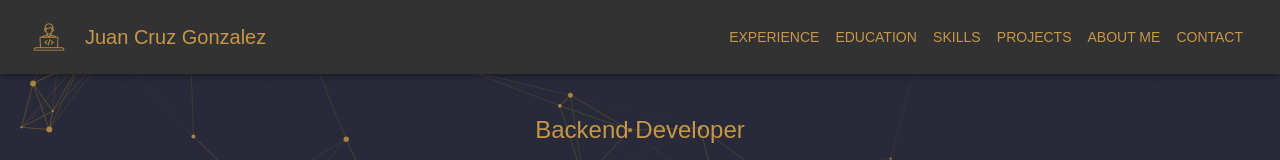
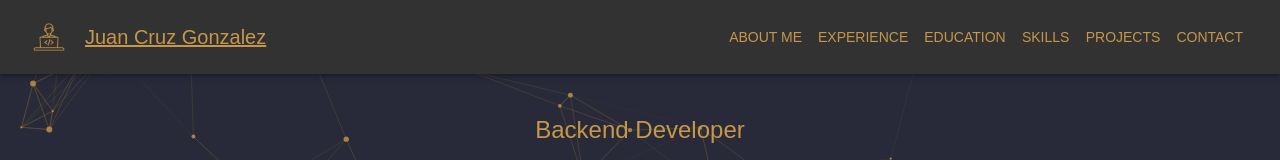
Before and after one commit to juancruz41/portfoliov1, a React (Create React App) app: page / in a window 1280 px wide. Shown: the top 160 px of the page. Built offline with nearby package versions, Linux system fonts and the light colour scheme.

Commit message:
botones de menu funcionando

```diff
--- a/src/components/Header.js
+++ b/src/components/Header.js
@@ -8,11 +8,11 @@ function Header() {
   const handleDrawerToggle = () => setMobileOpen(!mobileOpen);
 
   const menuItems = [
+    { label: "About Me", id: "about" },
     { label: "Experience", id: "experience" },
     { label: "Education", id: "learning-path" },
     { label: "Skills", id: "skills" },
     { label: "Projects", id: "projects" },
-    { label: "About Me", id: "about" },
     { label: "Contact", id: "contact" },
   ];
 
@@ -29,7 +29,7 @@ function Header() {
       <Toolbar>
         {/* 📌 Logo */}
         <Box component="img" src={logo} alt="Logo" sx={{ height: 40, marginRight: 2 }} />
-        <Typography variant="h6" sx={{ flexGrow: 1, color: "#C69749" }}>Juan Cruz Gonzalez</Typography>
+        <Typography component="a" href="https://www.linkedin.com/in/juan-cruz-morales-gonzalez/"  target= "_blank"   rel="noopener noreferrer" variant="h6" sx={{ flexGrow: 1, color: "#C69749" }}>Juan Cruz Gonzalez</Typography>
 
         {/* 📌 Menú para escritorio */}
         <Box sx={{ display: { xs: "none", md: "flex" } }}>
--- a/src/components/HeroSection.js
+++ b/src/components/HeroSection.js
@@ -13,7 +13,7 @@ function HeroSection() {
   const onCaptchaChange = (value) => setCaptchaValue(value);
 
   return (
-    <Container sx={{ textAlign: "center", padding: "40px 0" }}>
+    <Container id="about" sx={{ textAlign: "center", padding: "40px 0" }}>
       <Typography variant="h5" gutterBottom>
         Backend Developer
       </Typography>
--- a/src/components/Projects.js
+++ b/src/components/Projects.js
@@ -9,7 +9,7 @@ const projectList = [
 
 function Projects() {
   return (
-    <Container sx={{ padding: "20px 0" }}>
+    <Container id="projects" sx={{ padding: "20px 0" }}>
       <Typography variant="h4" gutterBottom>
         Projects
       </Typography>
--- a/src/components/Skills.js
+++ b/src/components/Skills.js
@@ -24,7 +24,7 @@ const skillsData = [
 
 function Skills() {
   return (
-    <Container sx={{ padding: "40px 0", textAlign: "center" }}>
+    <Container id="skills" sx={{ padding: "40px 0", textAlign: "center" }}>
       <Typography variant="h4" gutterBottom sx={{ color: "primary.main" }}>
         Technical Skills
       </Typography>
--- a/src/components/TimelineSection.js
+++ b/src/components/TimelineSection.js
@@ -8,7 +8,7 @@ const TimelineSection = ({ title, items, useIcons = false, techIcons = {} }) =>
   const visibleItems = expanded ? items : items.slice(0, 2);
 
   return (
-    <Container sx={{ mt: 4, textAlign: "center", position: "relative" }}>
+    <Container id="experience" sx={{ mt: 4, textAlign: "center", position: "relative" }}>
       <Typography variant="h4" sx={{ mb: 2, color: "primary.main" }}>
         {title}
       </Typography>
```
Also changed, not shown: 2 other files (tests, documents, lock files or other folders).
